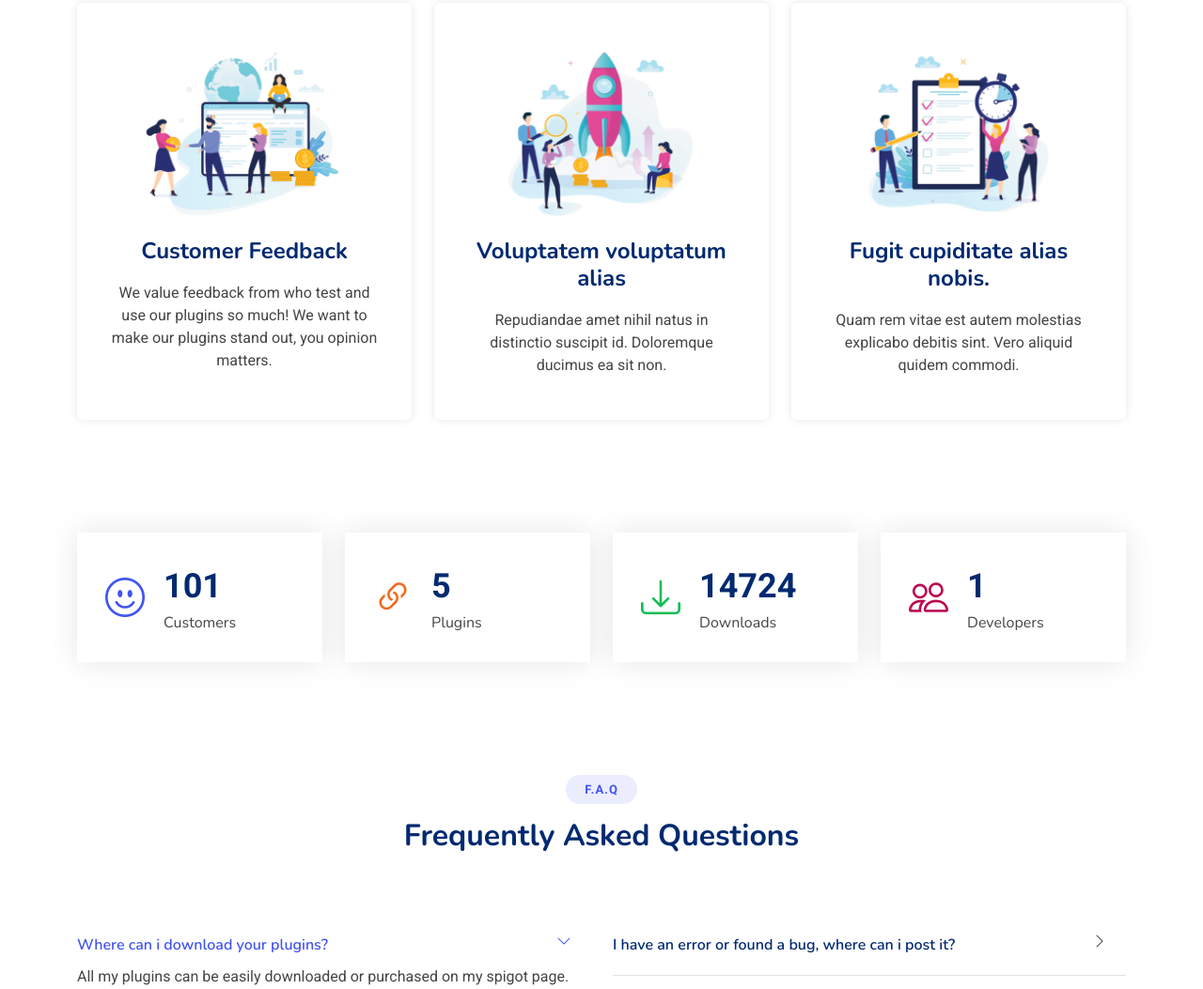
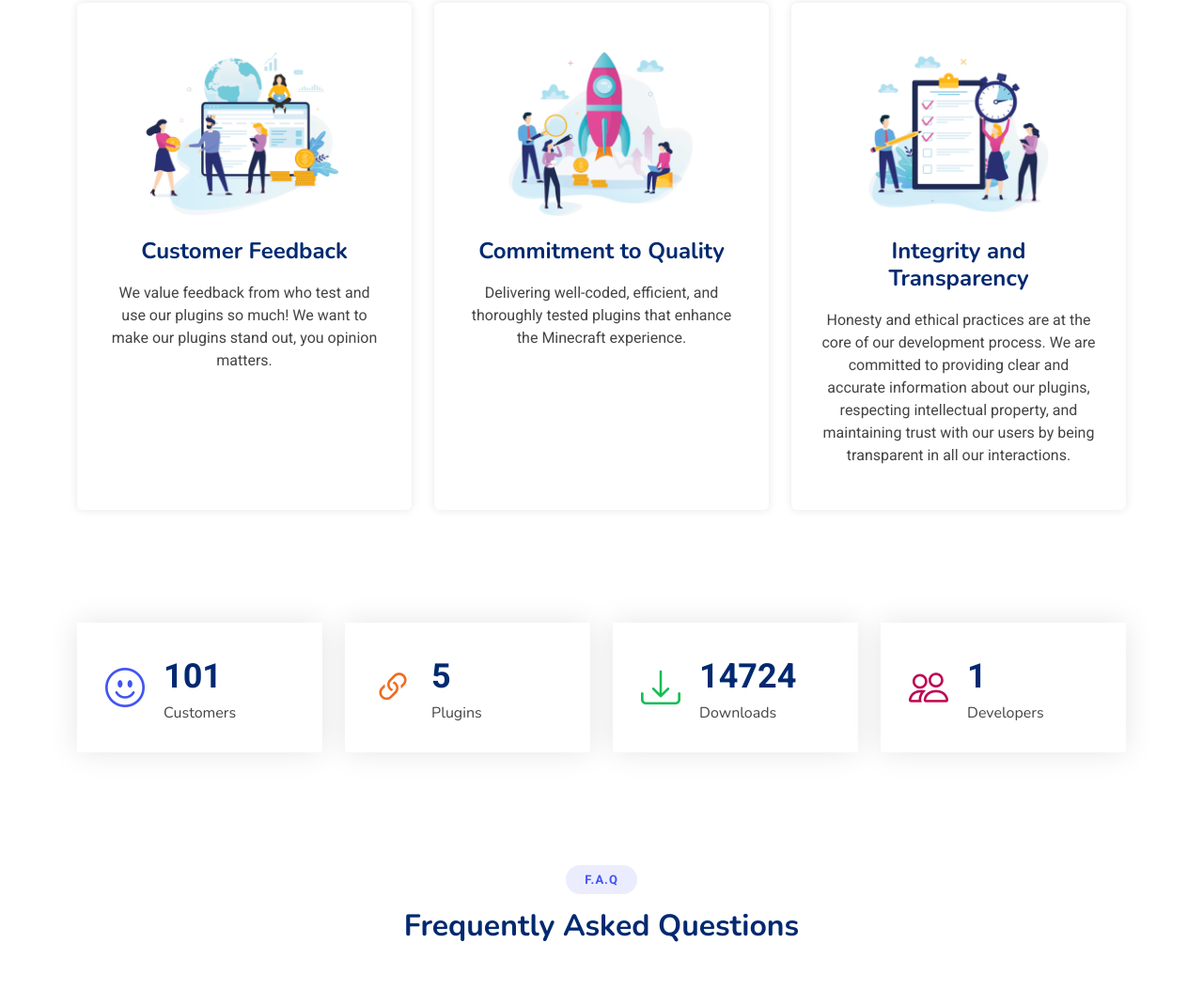
Before and after one commit to ScapeCodes/ScapeCodes, a plain HTML site: page index.html in a window 1280 px wide. Shown: the part 1454-2507 px from the top of the page at 94% size. Drawn offline with nearby package versions, Linux system fonts and the light colour scheme.

Commit message:
Add files via upload

```diff
--- a/index.html
+++ b/index.html
@@ -158,16 +158,16 @@
           <div class="col-lg-4" data-aos="fade-up" data-aos-delay="200">
             <div class="card">
               <img src="assets/img/values-2.png" class="img-fluid" alt="">
-              <h3>Voluptatem voluptatum alias</h3>
-              <p>Repudiandae amet nihil natus in distinctio suscipit id. Doloremque ducimus ea sit non.</p>
+              <h3>Commitment to Quality</h3>
+              <p>Delivering well-coded, efficient, and thoroughly tested plugins that enhance the Minecraft experience.</p>
             </div>
           </div><!-- End Card Item -->
 
           <div class="col-lg-4" data-aos="fade-up" data-aos-delay="300">
             <div class="card">
               <img src="assets/img/values-3.png" class="img-fluid" alt="">
-              <h3>Fugit cupiditate alias nobis.</h3>
-              <p>Quam rem vitae est autem molestias explicabo debitis sint. Vero aliquid quidem commodi.</p>
+              <h3>Integrity and Transparency</h3>
+              <p>Honesty and ethical practices are at the core of our development process. We are committed to providing clear and accurate information about our plugins, respecting intellectual property, and maintaining trust with our users by being transparent in all our interactions.</p>
             </div>
           </div><!-- End Card Item -->
 
```
